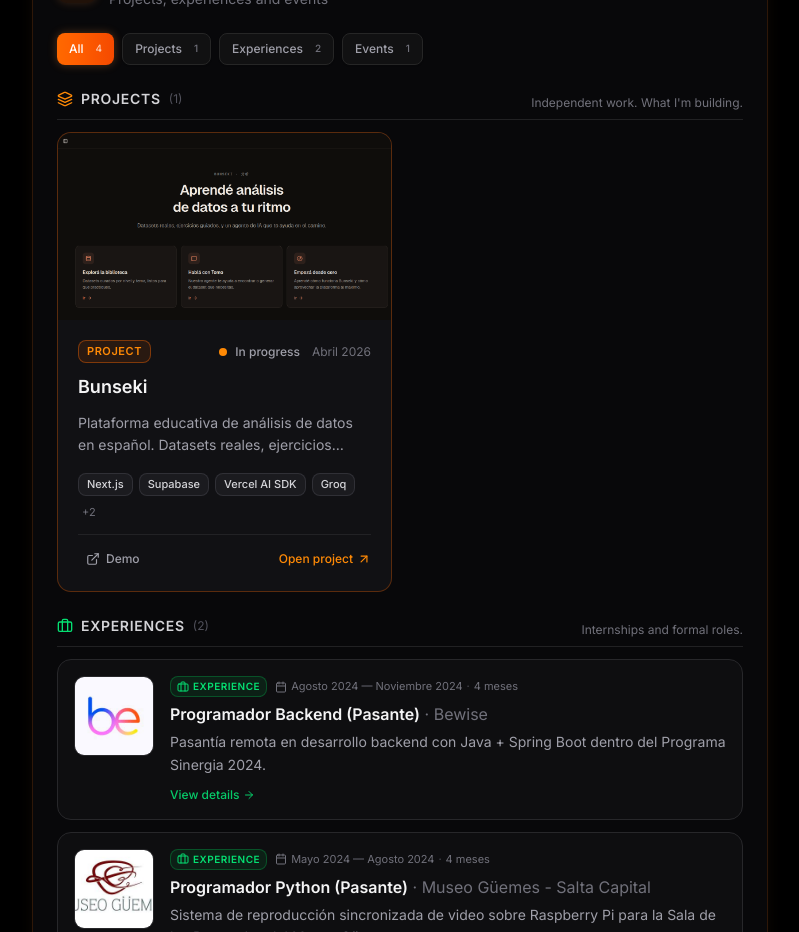
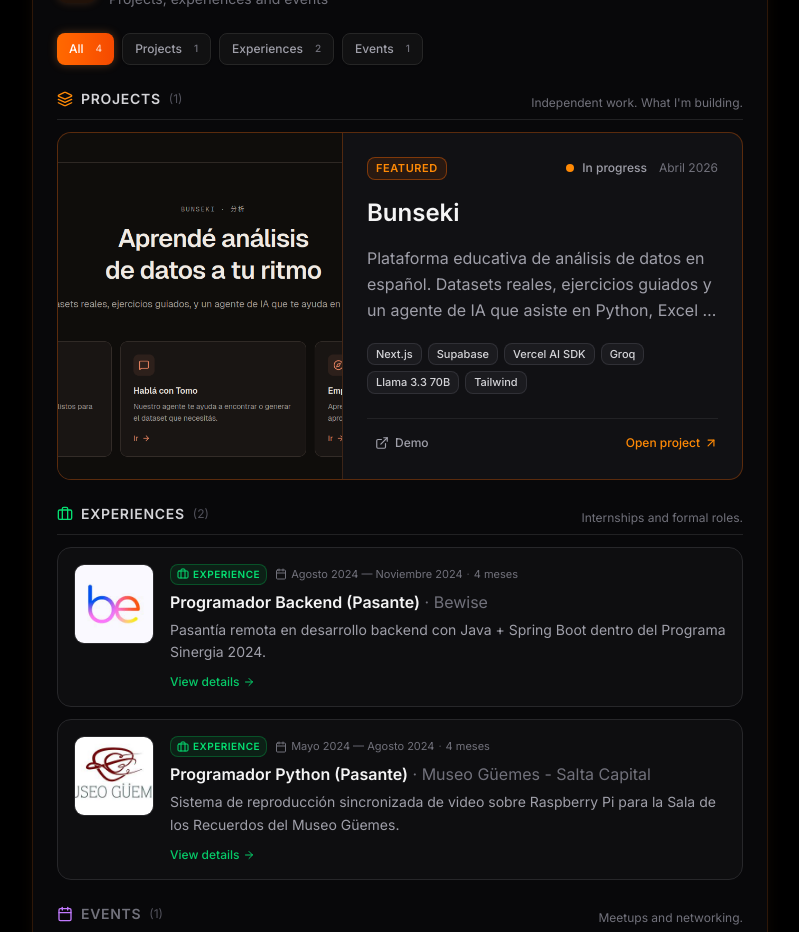
Before and after one commit to RamiroSGaspar/portfolio_web_RamiroSGaspar, a Next.js app: page / in a window 1280 px wide. Shown: the part 1340-2272 px from the top of the page, without its empty margins (240-1039 px from the left). Built offline with nearby package versions, Linux system fonts and the light colour scheme.

Commit message:
feat: adapt project card layout based on quantity
Switch to full-width "Featured" format for single project, revert to 2-col grid for multiple projects.

Co-authored-by: Ramiro Sebastian Gaspar <175466282+RamiroSGaspar@users.noreply.github.com>

```diff
--- a/components/portfolio/cards/project-card.tsx
+++ b/components/portfolio/cards/project-card.tsx
@@ -9,16 +9,21 @@ import { StatusDot } from "./status-dot"
 type Props = {
   project: Project
   onOpen: (project: Project) => void
+  /**
+   * When true, renders a wide horizontal layout (image left, content right).
+   * Used when a single project is shown so it never sits in a half-empty grid.
+   */
+  featured?: boolean
 }
 
 /**
  * High-impact card. Smart Brevity: title + 1-line lead + stack chips + actions.
  * Detailed content lives inside the modal.
  */
-export function ProjectCard({ project, onOpen }: Props) {
+export function ProjectCard({ project, onOpen, featured = false }: Props) {
   const { t } = useLanguage()
   const dateLabel = project.dateLabel ?? project.startDate ?? ""
-  const stack = project.technologies?.slice(0, 4) ?? []
+  const stack = project.technologies?.slice(0, featured ? 6 : 4) ?? []
 
   const handleClick = () => onOpen(project)
   const handleKey = (e: React.KeyboardEvent) => {
@@ -28,15 +33,27 @@ export function ProjectCard({ project, onOpen }: Props) {
     }
   }
 
+  const containerClass = featured
+    ? "group relative grid md:grid-cols-[minmax(0,5fr)_minmax(0,7fr)] overflow-hidden rounded-xl border border-orange-500/30 bg-zinc-900/60 transition-all duration-300 hover:border-orange-400/60 hover:shadow-[0_0_30px_-6px_rgba(251,146,60,0.35)] focus-visible:outline-none focus-visible:ring-2 focus-visible:ring-orange-400/60 cursor-pointer"
+    : "group relative flex flex-col overflow-hidden rounded-xl border border-orange-500/30 bg-zinc-900/60 transition-all duration-300 hover:border-orange-400/60 hover:shadow-[0_0_25px_-8px_rgba(251,146,60,0.35)] focus-visible:outline-none focus-visible:ring-2 focus-visible:ring-orange-400/60 cursor-pointer"
+
+  const mediaClass = featured
+    ? "aspect-[16/10] md:aspect-auto md:h-full w-full overflow-hidden bg-gradient-to-br from-orange-500/15 via-zinc-900 to-zinc-950 flex items-center justify-center md:border-r md:border-orange-500/15"
+    : "aspect-[16/9] w-full overflow-hidden bg-gradient-to-br from-orange-500/15 via-zinc-900 to-zinc-950 flex items-center justify-center"
+
+  const bodyClass = featured
+    ? "flex flex-col gap-3 p-5 sm:p-6 md:gap-4"
+    : "flex flex-col gap-3 p-5"
+
   return (
     <article
       role="button"
       tabIndex={0}
       onClick={handleClick}
       onKeyDown={handleKey}
-      className="group relative flex flex-col overflow-hidden rounded-xl border border-orange-500/30 bg-zinc-900/60 transition-all duration-300 hover:border-orange-400/60 hover:shadow-[0_0_25px_-8px_rgba(251,146,60,0.35)] focus-visible:outline-none focus-visible:ring-2 focus-visible:ring-orange-400/60 cursor-pointer"
+      className={containerClass}
     >
-      <div className="aspect-[16/9] w-full overflow-hidden bg-gradient-to-br from-orange-500/15 via-zinc-900 to-zinc-950 flex items-center justify-center">
+      <div className={mediaClass}>
         {project.images?.[0] ? (
           <img
             src={project.images[0] || "/placeholder.svg"}
@@ -44,14 +61,17 @@ export function ProjectCard({ project, onOpen }: Props) {
             className="w-full h-full object-cover transition-transform duration-500 group-hover:scale-[1.03]"
           />
         ) : (
-          <ImageIcon className="w-12 h-12 text-orange-500/40" aria-hidden="true" />
+          <ImageIcon
+            className={featured ? "w-16 h-16 text-orange-500/40" : "w-12 h-12 text-orange-500/40"}
+            aria-hidden="true"
+          />
         )}
       </div>
 
-      <div className="flex flex-col gap-3 p-5">
+      <div className={bodyClass}>
         <div className="flex items-center justify-between gap-3">
           <span className="inline-flex items-center gap-1.5 rounded-md border border-orange-500/40 bg-orange-500/10 px-2 py-0.5 text-[11px] font-semibold uppercase tracking-wider text-orange-400">
-            {t("tag.project")}
+            {featured ? t("work.featured") : t("tag.project")}
           </span>
           <div className="flex items-center gap-3 text-xs text-zinc-500">
             <StatusDot status={project.status} />
@@ -59,11 +79,21 @@ export function ProjectCard({ project, onOpen }: Props) {
           </div>
         </div>
 
-        <h3 className="text-lg font-semibold text-zinc-100 group-hover:text-orange-300 transition-colors leading-snug text-pretty">
+        <h3
+          className={`font-semibold text-zinc-100 group-hover:text-orange-300 transition-colors leading-snug text-pretty ${
+            featured ? "text-xl sm:text-2xl" : "text-lg"
+          }`}
+        >
           {project.title}
         </h3>
 
-        <p className="text-sm text-zinc-400 leading-relaxed line-clamp-2">{project.description}</p>
+        <p
+          className={`text-sm text-zinc-400 leading-relaxed ${
+            featured ? "line-clamp-3 sm:text-base" : "line-clamp-2"
+          }`}
+        >
+          {project.description}
+        </p>
 
         {stack.length > 0 && (
           <div className="flex flex-wrap gap-1.5 pt-1">
@@ -83,7 +113,11 @@ export function ProjectCard({ project, onOpen }: Props) {
           </div>
         )}
 
-        <div className="flex items-center justify-between pt-3 mt-auto border-t border-zinc-800/80">
+        <div
+          className={`flex items-center justify-between pt-3 border-t border-zinc-800/80 ${
+            featured ? "mt-2" : "mt-auto"
+          }`}
+        >
           <div className="flex items-center gap-1">
             {project.githubUrl && (
               <a
--- a/components/portfolio/work-section.tsx
+++ b/components/portfolio/work-section.tsx
@@ -125,11 +125,28 @@ export function WorkSection({ onProjectClick, onExperienceClick, onEventClick }:
               <EmptyProjects />
             ) : (
               <>
-                <div className="grid gap-4 sm:grid-cols-2">
-                  {sortedProjects.slice(0, projectsShown).map((p) => (
-                    <ProjectCard key={p.id} project={p} onOpen={onProjectClick} />
-                  ))}
-                </div>
+                {(() => {
+                  const visible = sortedProjects.slice(0, projectsShown)
+                  // With a single project, render it as a wide "featured" card so it
+                  // never sits in a half-empty 2-col grid. Two or more → grid.
+                  if (visible.length === 1) {
+                    return (
+                      <ProjectCard
+                        key={visible[0].id}
+                        project={visible[0]}
+                        onOpen={onProjectClick}
+                        featured
+                      />
+                    )
+                  }
+                  return (
+                    <div className="grid gap-4 sm:grid-cols-2">
+                      {visible.map((p) => (
+                        <ProjectCard key={p.id} project={p} onOpen={onProjectClick} />
+                      ))}
+                    </div>
+                  )
+                })()}
                 {sortedProjects.length > projectsShown && (
                   <ShowMoreButton
                     onClick={() => setProjectsShown((n) => n + PAGE_STEP)}
--- a/lib/i18n.tsx
+++ b/lib/i18n.tsx
@@ -93,6 +93,7 @@ const es: Dictionary = {
   "work.viewGithub": "GitHub",
   "work.viewDemo": "Demo",
   "work.viewProject": "Ver proyecto",
+  "work.featured": "Destacado",
   "work.status.planning": "En planificación",
   "work.status.in-progress": "En curso",
   "work.status.completed": "Completado",
@@ -217,6 +218,7 @@ const en: Dictionary = {
   "work.viewGithub": "GitHub",
   "work.viewDemo": "Demo",
   "work.viewProject": "Open project",
+  "work.featured": "Featured",
   "work.status.planning": "Planning",
   "work.status.in-progress": "In progress",
   "work.status.completed": "Completed",
```
